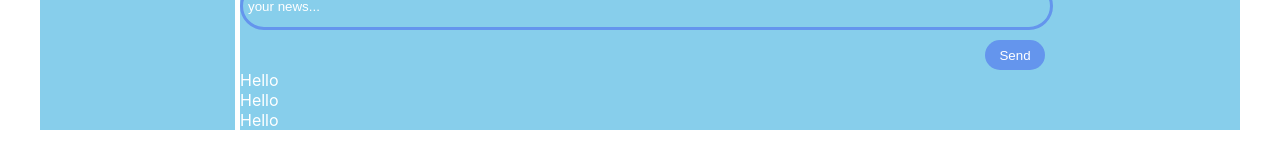
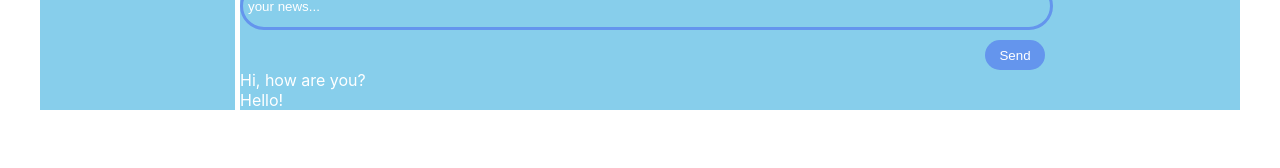
Before and after one commit to deeaadcloud/Social, a React (Create React App) app: page /profile in a window 1280 px wide. Shown: the part 338-506 px from the top of the page. Built offline with nearby package versions, Linux system fonts and the light colour scheme.

Commit message:
example props in post

```diff
--- a/src/components/Profile/MyPost/MyPosts.jsx
+++ b/src/components/Profile/MyPost/MyPosts.jsx
@@ -1,6 +1,6 @@
 import React from 'react';
 import s from './MyPost.module.css';
-import Post from './Post/Post.jsx';
+import Post from './Post/Post';
 
 const MyPosts = () => {
     return <div className={s.post}>
@@ -11,9 +11,9 @@ const MyPosts = () => {
             </label>
             <button className={s.btn}>Send</button>
         </div>
-        <Post />
-        <Post />
-        <Post />
+        <Post message='Hi, how are you?' />
+        <Post message="Hello!" />
+
     </div>
 
 }
--- a/src/components/Profile/MyPost/Post/Post.jsx
+++ b/src/components/Profile/MyPost/Post/Post.jsx
@@ -1,12 +1,12 @@
 import React from 'react';
 import s from './Post.module.css';
 
-const Post = () => {
-   return <div className="content_posts">
-            <div className={s.post1}>
-                <a>Hello</a>
-            </div>
+const Post = (props) => {
+    return <div className="content_posts">
+        <div className={s.item}>
+            {props.message}
         </div>
+    </div>
 
 }
 export default Post;
--- a/src/components/Profile/MyPost/Post/Post.module.css
+++ b/src/components/Profile/MyPost/Post/Post.module.css
@@ -1,3 +1,3 @@
-.post1{
+.item{
   color: #ffffff;
 }
```
